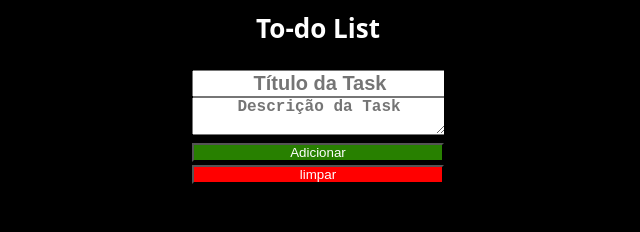
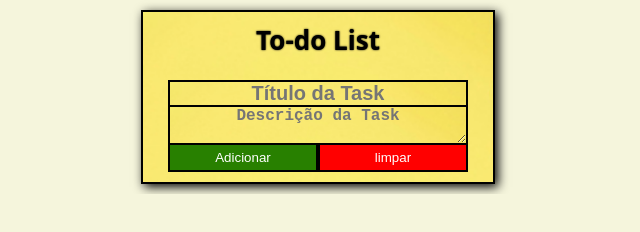
Before and after one commit to KleitonF/To-Do_List_Project, a plain HTML site: page index.html in a window 1280 px wide. Shown: the whole page, without its empty margins (322-962 px from the left). Drawn offline with Linux system fonts and the light colour scheme.

Commit message:
segundo commit

```diff
--- a/css/style.css
+++ b/css/style.css
@@ -2,95 +2,159 @@
     margin: 0;
     padding: 0;
 }
-body{
-    padding-top: 10px;
-    background-color: black;
+
+body {
+    /* background-color: black; */
     font-family: "open sans","helvetica neue",Helvetica,Arial,sans-serif;
+    background-color: beige;
+    background-size: auto;
 }
 
-#titlePG{
+#s1 {
+    display: flex;
+    flex-wrap: wrap;
+    justify-content: center;
+    align-items: center;
+    width: 100%;
+    overflow: hidden;
+}
+
+#form {
+    background-image: url(../assets/texture-task.png);
+    background-size: cover;
+    display: flex;
+    flex-direction: column;
+    justify-content: center;
+    align-items: center;
+    width: 330px;
+    margin-top: 10px;
+    margin-bottom: 10px;
+    padding: 10px;
+    border-width: 2px;
+    border-style: solid;
+    border-color: black;
+    box-shadow: 3px 3px 10px ;
+    min-width: 320px;
+}
+
+#titlePG {
     font-size: 26px;
-    color: white;
+    color: rgb(0, 0, 0);
+    text-shadow: 0px 0px 2px black;
     font-family: "open sans","helvetica neue",Helvetica,Arial,sans-serif;
     text-align: center;
 }
 
-#form{
-    max-width: 20%;
-    margin: auto;
-    overflow:hidden;
+#inputTitleTask {
+    background-image: url(../assets/texture-task.png);
+    background-size: cover;
+    border-width: 2px;
     border-style: solid;
     border-color: black;
-    border-width: 2px;
-    box-sizing: border-box
-}
-
-#inputTitleTask{
+    box-sizing: border-box;
     text-align: center;
     font-size: 20px;
     font-weight: bolder;
-    width: 100%;
+    width: 300px;
 }
 
-#inputDescTask{
-    width: 100%;
+#inputDescTask {
+    background-image: url(../assets/texture-task.png);
+    background-size: cover;
+    border-width: 0px 2px 2px 2px;
+    border-style: solid;
+    border-color: black;
+    box-sizing: border-box;
+    width: 300px;
+    max-width: 300px;
+    max-height: 100px;
+    min-height: 30px;
     font-size: 16px;
     font-weight: bold;
     text-align: center;
 }
 
-#buttAd{
-    width: 100%;
+#btns{
+    display: flex;
+    flex-direction: row;
+}
+
+#buttAd {
+    border: none;
+    width: 150px;
+    padding-top: 5px;
+    padding-bottom: 5px;
     background-color: rgb(40, 128, 0);
     color: white;
+    border-width: 0px 2px 2px 2px;
+    border-style: solid;
+    border-color: black;
 }
 
-#buttAp{
+#buttCl {
+    border: none;
+    width: 150px;
+    padding-top: 5px;
+    padding-bottom: 5px;
+    background-color: rgb(255, 0, 0);
+    color: white;
+    border-width: 0px 2px 2px 2px;
+    border-style: solid;
+    border-color: black;
+}
+
+#mural {
+    display: flex;
+    flex-direction: column;
+    justify-content: center;
+    align-items: center;
+    width: 100%;
+    overflow: hidden;
+}
+
+#buttAp {
     width: 100%;
     background-color: rgb(189, 186, 34);
     color: white;
 }
 
-#buttCl{
-    width: 100%;
-    background-color: rgb(255, 0, 0);
-    color: white;
+.contTask {
+    background-image: url(../assets/texture-task.png);
+    background-size: cover;
+    border-width: 0px;
+    border-style: solid;
+    border-radius: 3px;
+    box-sizing: content-box;
+    margin: 5px;
+    box-shadow: 3px 3px 10px ;
+    width: 80%;
+    min-width: 350px;
 }
 
-#mural{
-    width: 80%;
-    margin: auto;
+.titleTask {
+    text-align: center;
+    color: rgb(153, 7, 7);
+    font-weight: bolder;
 }
 
-.contTask{
-    background-color: rgb(39, 39, 39);
-    box-sizing: content-box;
-    overflow:hidden;
-    margin: 5px;
-}
-
-.titleTask{
-    text-align: center;
-    color: yellow;
-}
-
-.descTask{
-    color: rgb(255, 255, 255);
+.descTask {
+    color: rgb(14, 14, 14);
     font-size: large;
+    font-weight: bolder;
     text-align: center;
 }
 
-.tarefa{
+.tarefa {
     float: left;
     color: rgb(190, 190, 0);
     margin: 3px;
 }
 
-.btX{
+.btX {
     float: right;
 }
 
-.apagado{
+.apagado {
     color: rgb(255, 0, 0);
     text-align: center;
 }
--- a/index.html
+++ b/index.html
@@ -1,5 +1,6 @@
 <!DOCTYPE html>
 <html>
+
 <head>
 
     <meta charset="UTF-8">
@@ -14,26 +15,29 @@
 </head>
 
 <body onload="funcLoad()">
+    <!-- div contendo os campos de preenchimento da lista -->
+    <section id="s1">
+        <div id="form">
             <h1 id="titlePG">To-do List</h1>
             <br>
-    <!-- div contendo os campos de preenchimento da lista -->
-    <div id="form">
             <!-- Campo de texto para escrever uma nova tarefa -->
             <input type="text" id="inputTitleTask" placeholder="Título da Task">
 
             <!-- Descrição da tarefa -->
             <textarea name="" id="inputDescTask" placeholder="Descrição da Task"></textarea>
 
+            <div id="btns">
                 <!-- Botão para adicionar a nova tarefa na memoria e mostra-la na página -->
-        <input type="button" id ="buttAd" value="Adicionar" onclick="funcBtAdd()">
+                <input type="button" id="buttAd" value="Adicionar" onclick="funcBtAdd()">
 
                 <!-- Botão para limpar toda a memoria a apagar tudo da página. -->
-        <input type="button" id ="buttCl" value="limpar" onclick="funcBtClear()">
+                <input type="button" id="buttCl" value="limpar" onclick="funcBtClear()">
             </div>
+        </div>
+    </section>
 
     <!-- Div mural, onde as tarefas serão exibidas -->
     <div id="mural">
-
     </div>
     <script src="./js/script.js"></script>
 </body>
```
Also changed, not shown: js/script.js (+13 -12 lines), assets/arquivo a ser adicionado.txt (deleted), assets/texture-task.png (added). Lines whose indentation alone changed are shown as unchanged.
